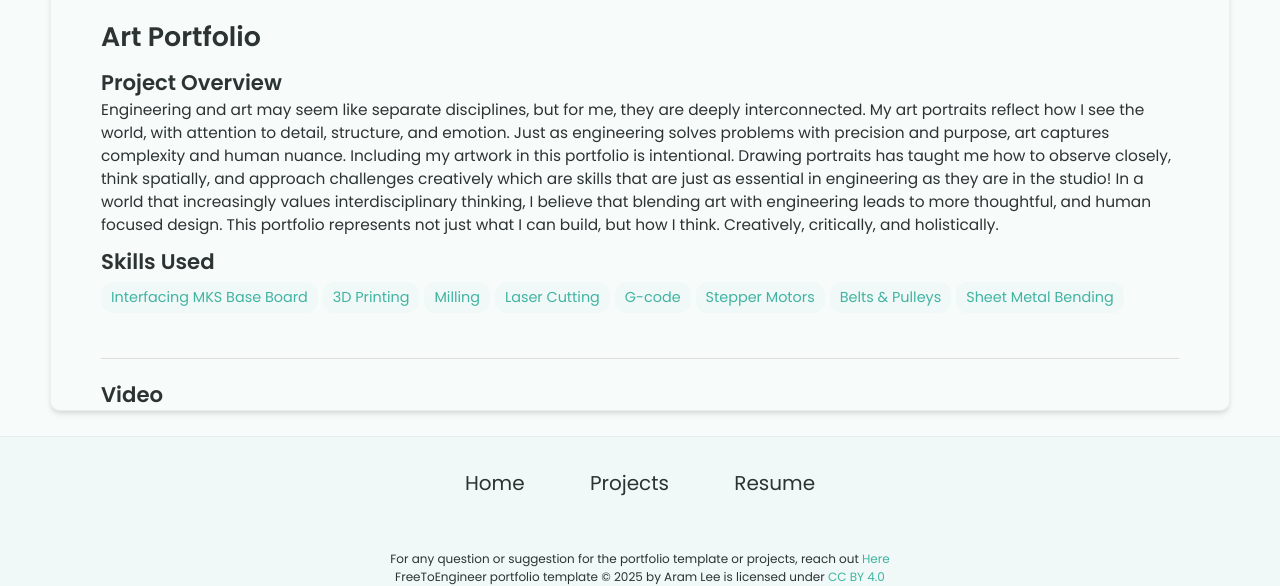
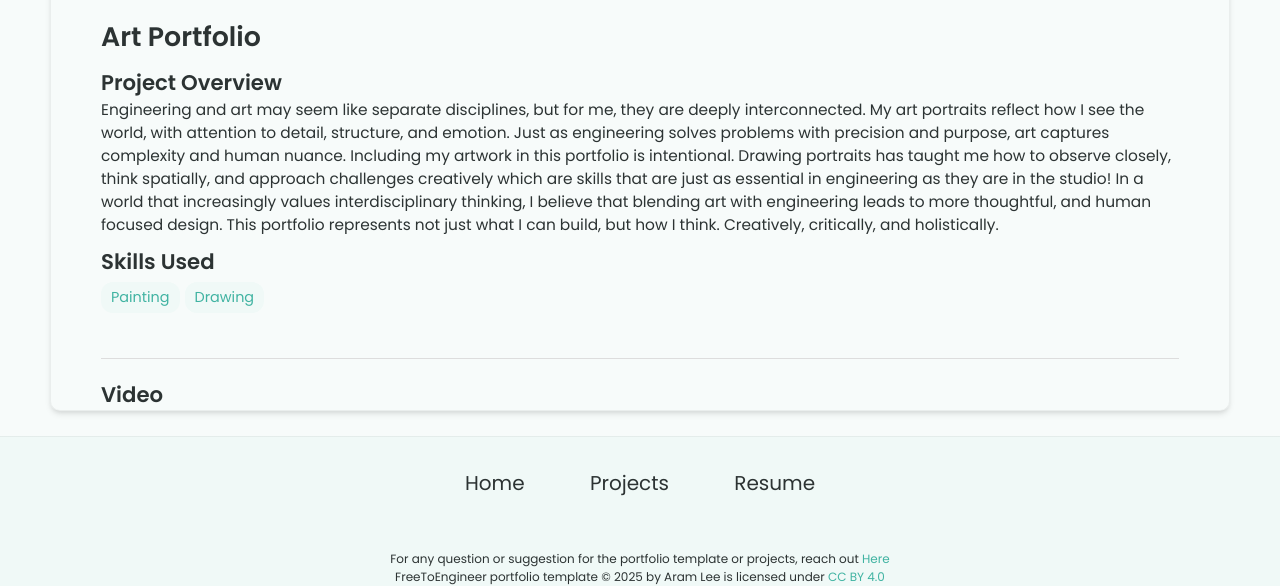
Before and after one commit to maggiedriggs/maggiedriggs.github.io, a Jekyll site: the page built from _projects/demo-project/index.md, in a window 1280 px wide. Shown: the part 490-1076 px from the top of the page. Built offline with Jekyll 4.4.1, drawn with Linux system fonts in a browser that asks for light colours.

Commit message:
Update index.md

```diff
--- a/_projects/demo-project/index.md
+++ b/_projects/demo-project/index.md
@@ -6,14 +6,8 @@ description:
         Including my artwork in this portfolio is intentional. Drawing portraits has taught me how to observe closely, think spatially, and approach challenges creatively which are skills that are just as essential in engineering as they are in the studio!
         In a world that increasingly values interdisciplinary thinking, I believe that blending art with engineering leads to more thoughtful, and human focused design. This portfolio represents not just what I can build, but how I think. Creatively, critically, and holistically.
 skills:
-  - Interfacing MKS Base Board
-  - 3D Printing
-  - Milling
-  - Laser Cutting
-  - G-code
-  - Stepper Motors
-  - Belts & Pulleys
-  - Sheet Metal Bending
+  - Painting
+  - Drawing
 
 main-image: /Pin.png
 ---
```
